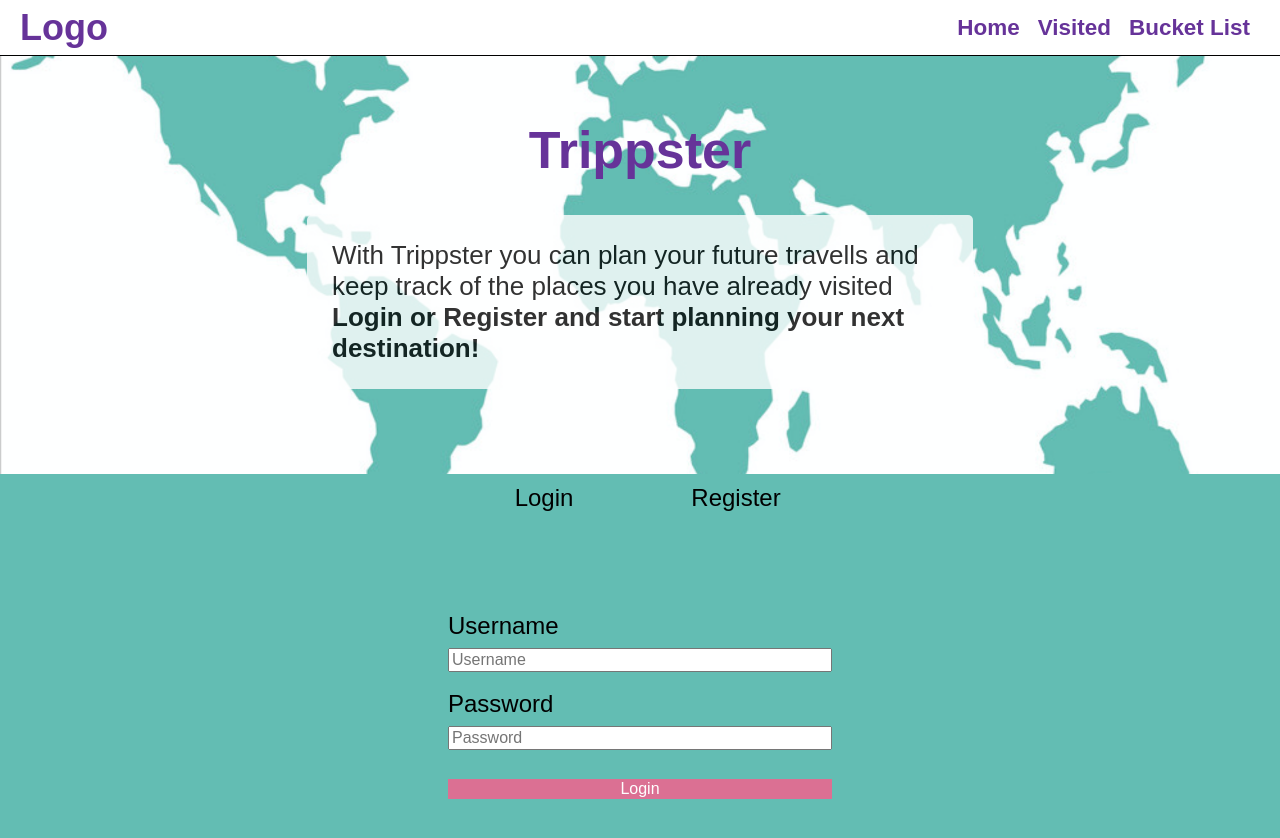
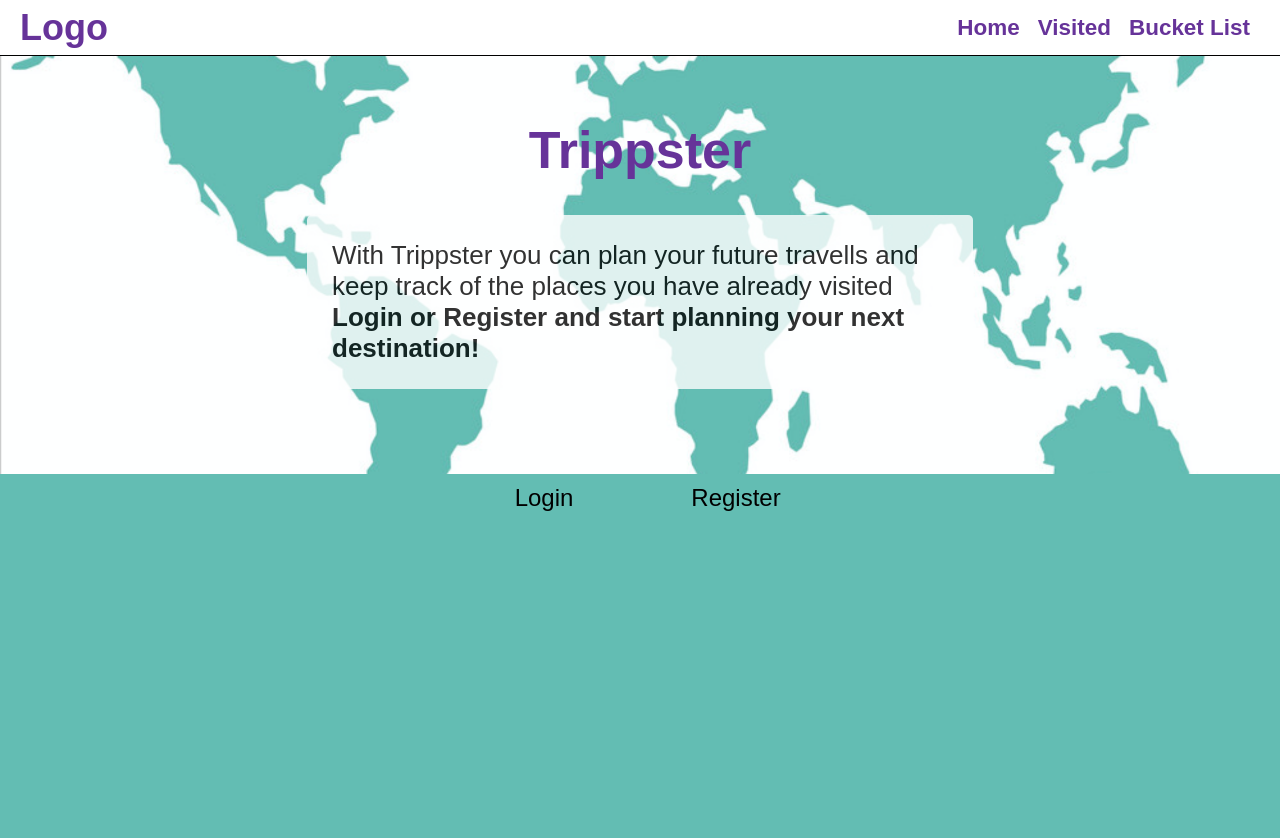
Before and after one commit to Kitsunechin/search-for-country-to-visit-casptone-client, a React (Create React App) app: page / in a window 1280 px wide. Shown: the top 838 px of the page. After the commit the page ends 800 px from the top, so only its background shows below. Built offline with nearby package versions, Linux system fonts and the light colour scheme; no server answers.

Commit message:
register

```diff
--- a/src/LandingPage.js
+++ b/src/LandingPage.js
@@ -48,7 +48,6 @@ export default class LandingPage extends React.Component {
         <div className="box-container">
         {this.state.isLoginOpen && <LoginPage/>}
         {this.state.isRegisterOpen && <RegistartionPage/>}
-        <LoginPage/>
        </div>
        </div>
     )
```
